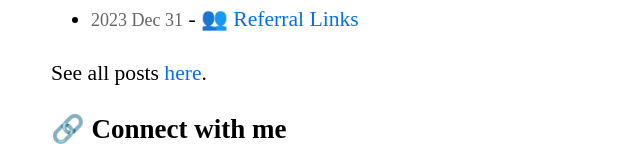
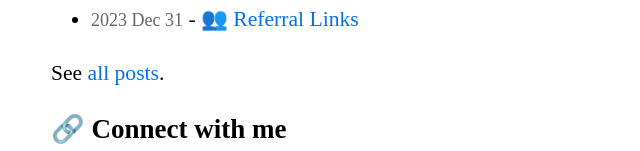
Before and after one commit to cswitenky/cswitenky, a Next.js app: page / in a window 1280 px wide. Shown: the part 540-691 px from the top of the page, without its empty margins (283-923 px from the left). Built offline with nearby package versions, Linux system fonts and the light colour scheme; no server answers.

Commit message:
fixed all posts link for better accessibility

```diff
--- a/pages/index.tsx
+++ b/pages/index.tsx
@@ -29,7 +29,7 @@ export default function Home({ allPostsData }: any) {
           ))}
         </ul>
         <p>
-          See all posts <Link href="/posts">here</Link>.
+          See <Link href="/posts">all posts</Link>.
         </p>
       </section>
       <section className={utilStyles.headingMd}>
```
